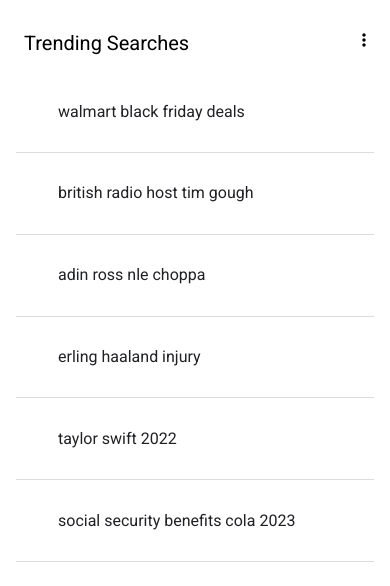
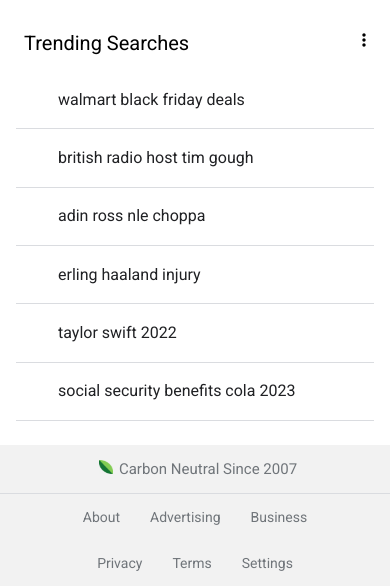
Before and after one commit to kushal-dreamspring/google-homepage, a plain HTML site: page index.html in a window 390 px wide. Shown: the part 258-844 px from the top of the page. Drawn offline with Linux system fonts and the light colour scheme; a web font is replaced by a local one.

Commit message:
Add footer Add footer links Add Carbon Friendly sign in footer Add responsive design for footer

```diff
--- a/css/style.css
+++ b/css/style.css
@@ -159,7 +159,7 @@ nav .desktop-only a:hover {
     fill: currentColor;
 }
 
-.menu-icon:focus ~ .dropdown {
+.menu-icon:focus~.dropdown {
     visibility: visible;
 }
 
@@ -174,7 +174,7 @@ nav .desktop-only a:hover {
     margin-top: 57px;
     margin-right: 4px;
     padding: 8px 0 8px 16px;
-    border: 1px solid rgba(0,0,0,.2);
+    border: 1px solid rgba(0, 0, 0, .2);
     border-radius: 8px;
     box-shadow: 0 1px 2px 0 rgb(60 64 67 / 30%), 0 2px 6px 2px rgb(60 64 67 / 15%);
     background: var(--background);
@@ -195,7 +195,7 @@ nav .desktop-only a:hover {
     padding: 6px;
     vertical-align: top;
     list-style-type: none;
-    transition: transform .2s cubic-bezier(.333,0,0,1);
+    transition: transform .2s cubic-bezier(.333, 0, 0, 1);
     background-image: url(../assets/sprites.webp);
     background-size: 84px;
     background-position: 0 calc(var(--n) * -90.5px);
@@ -238,7 +238,7 @@ nav .desktop-only a:hover {
 }
 
 .search-icon {
-    border-radius: 20px 0 0 20px ;
+    border-radius: 20px 0 0 20px;
     padding: 0 4px;
     padding-right: 0;
     color: #9aa0a6;
@@ -371,6 +371,51 @@ nav .desktop-only a:hover {
     padding: 0 8px 0 14px;
 }
 
+footer {
+    background: var(--background-variant);
+}
+
+.carbon {
+    padding: 15px 30px;
+    border-bottom: 1px solid var(--border-color);
+    font-size: 15px;
+    color: var(--text-secondary-variant);
+    display: flex;
+    justify-content: center;
+}
+
+.carbon img {
+    margin: 0 6px;
+}
+
+.footer-items {
+    padding: 0 20px;
+    display: flex;
+    flex-wrap: wrap;
+    justify-content: center;
+    flex-shrink: 0;
+}
+
+.footer-items--left,
+.footer-items--right {
+    display: flex;
+    flex-wrap: wrap;
+    justify-content: space-evenly;
+}
+
+.footer-item {
+    font-size: 14px;
+    display: inline-block;
+    padding: 15px;
+    white-space: nowrap;
+    color: var(--text-secondary-variant);
+    text-decoration: none;
+}
+
+.footer-item:hover {
+    text-decoration: underline;
+}
+
 .desktop-only {
     display: none;
 }
@@ -422,4 +467,8 @@ nav .desktop-only a:hover {
         height: 46px;
         max-width: 584px;
     }
+
+    .footer-items {
+        justify-content: space-between;
+    }
 }
--- a/index.html
+++ b/index.html
@@ -125,6 +125,7 @@
                 <div class="search-button">I'm Feeling Lucky</div>
             </div>
         </div>
+        <div class="empty desktop-only"></div>
         <div class="trending-search mobile-only">
             <div class="trending-search-header">Trending Searches</div>
             <a href="#" class="trending-search-item">walmart black friday deals</a>
@@ -134,6 +135,25 @@
             <a href="#" class="trending-search-item">taylor swift 2022</a>
             <a href="#" class="trending-search-item">social security benefits cola 2023</a>
         </div>
+        <footer>
+            <div class="carbon">
+                <img src="assets/carbon.png" alt="Carbon Icon" height="14" width="14">
+                Carbon Neutral Since 2007
+            </div>
+            <div class="footer-items">
+                <div class="footer-items--left">
+                    <a href="https://about.google" class="footer-item">About</a>
+                    <a href="https://www.google.com/intl/en_in/ads" class="footer-item">Advertising</a>
+                    <a href="https://www.google.com/services" class="footer-item">Business</a>
+                    <a href="#" class="desktop-only footer-item">How Search Works</a>
+                </div>
+                <div class="footer-items--right">
+                    <a href="https://policies.google.com/privacy" class="footer-item">Privacy</a>
+                    <a href="https://policies.google.com/terms" class="footer-item">Terms</a>
+                    <a href="#" class="footer-item">Settings</a>
+                </div>
+            </div>
+        </footer>
     </div>
 </body>
 
```
